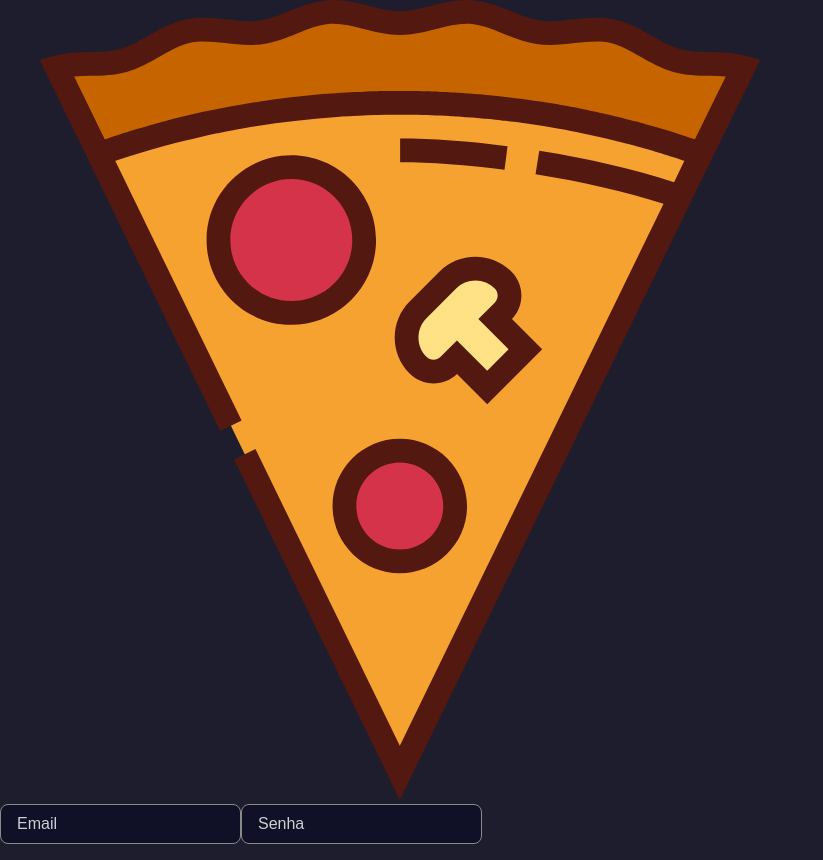
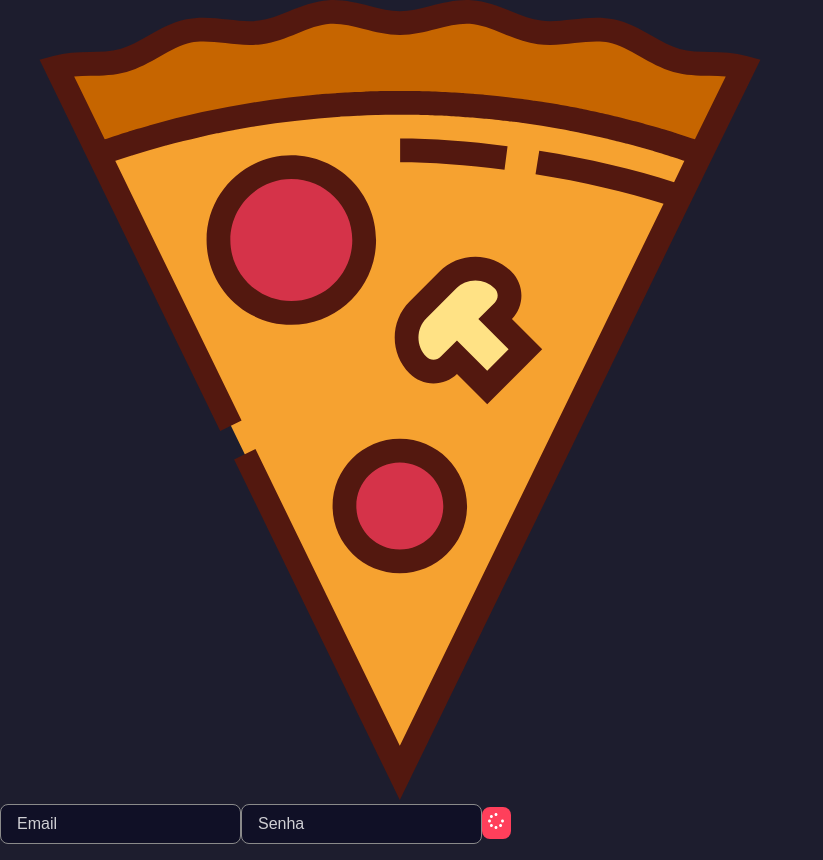
Before and after one commit to gustavogamasa/pizzaria, a Next.js app in the folder frontend/: page / in a window 1280 px wide. Shown: the whole page, without its empty margins (0-823 px from the left). Built offline with nearby package versions, Linux system fonts and the light colour scheme.

Commit message:
Button - Component

```diff
--- a/frontend/package.json
+++ b/frontend/package.json
@@ -12,6 +12,7 @@
     "next": "13.1.1",
     "react": "18.2.0",
     "react-dom": "18.2.0",
+    "react-icons": "^4.7.1",
     "sass": "^1.57.1"
   },
   "devDependencies": {
--- /dev/null
+++ b/frontend/src/components/ui/Button/index.tsx
@@ -0,0 +1,32 @@
+import { ReactNode, ButtonHTMLAttributes } from 'react'
+import styles from './styles.module.scss';
+
+import { FaSpinner } from 'react-icons/fa'
+
+interface ButtonProps extends ButtonHTMLAttributes<HTMLButtonElement> {
+    loading?: boolean;
+    children: ReactNode;
+}
+
+
+
+export function Button({ loading, children, ...rest }: ButtonProps) {
+    return (
+        <button className={styles.button}
+            disabled={loading}
+            {...rest}
+        >
+
+            {
+                loading ? (
+                    <FaSpinner color='#FFF' size={16}></FaSpinner>
+                ) : (
+                    <a className={styles.buttonText}>
+                        {children}
+                    </a>
+                )
+            }
+
+        </button>
+    )
+}
--- /dev/null
+++ b/frontend/src/components/ui/Button/styles.module.scss
@@ -0,0 +1,34 @@
+.button {
+    max-width: 600px;
+    background-color: var(--red-900);
+    border: 0;
+    padding: 0.4rem;
+    border-radius: 0.5rem;
+    color: var(--white);
+    transition: filter 0.3s;
+
+    &[disabled]{
+        svg{
+            animation: animate 2s infinite;
+            cursor: not-allowed;
+        }
+    }
+
+    &:hover{
+        filter: brightness(1.35);
+    }
+
+}
+
+.buttonText {
+    color: var(--white);
+}
+
+@keyframes animate {
+    from{
+        transform: rotate(0deg);
+    }
+    to{
+        transform: rotate(360deg);
+    }
+}
--- a/frontend/src/pages/index.tsx
+++ b/frontend/src/pages/index.tsx
@@ -3,6 +3,7 @@
 import logoImg from '../../public/pizza_svg_logo.svg'
 import Image from "next/image";
 import { Input } from "../components/ui/Input";
+import { Button } from "../components/ui/Button";
 
 
 
@@ -31,6 +32,13 @@
               placeholder="Senha"
               type="password"
             />
+
+            <Button
+            type="submit"
+            loading={true}
+            >
+              Acessar
+            </Button>
           </form>
 
 
```
Also changed, not shown: 2 other files (tests, documents, lock files or other folders).
